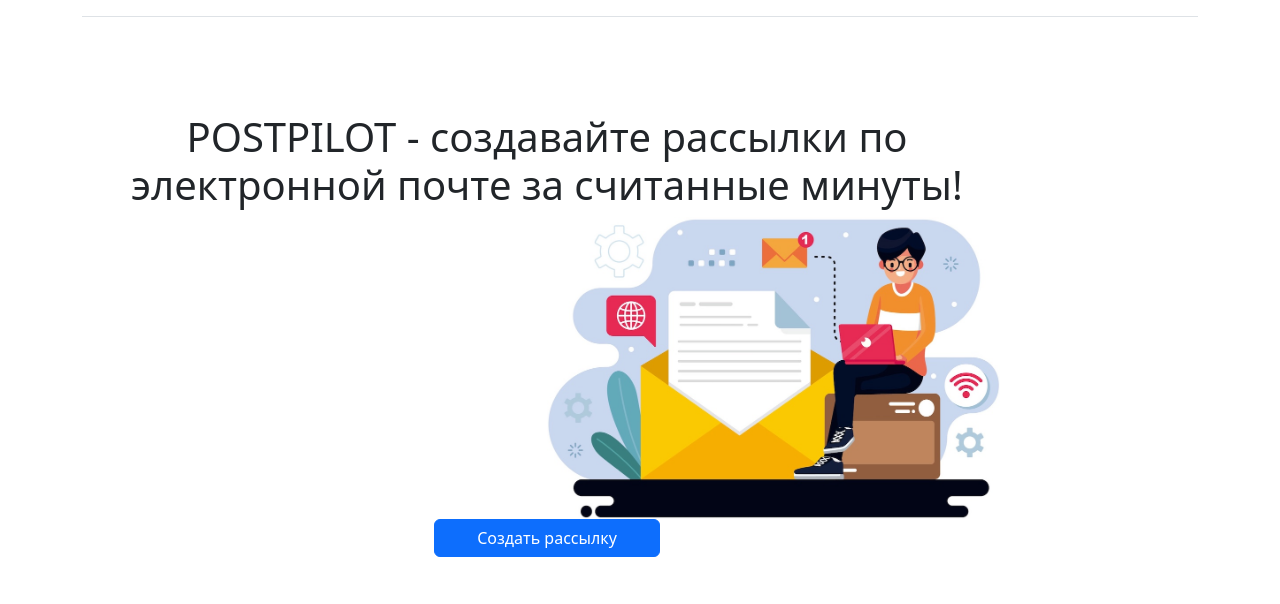
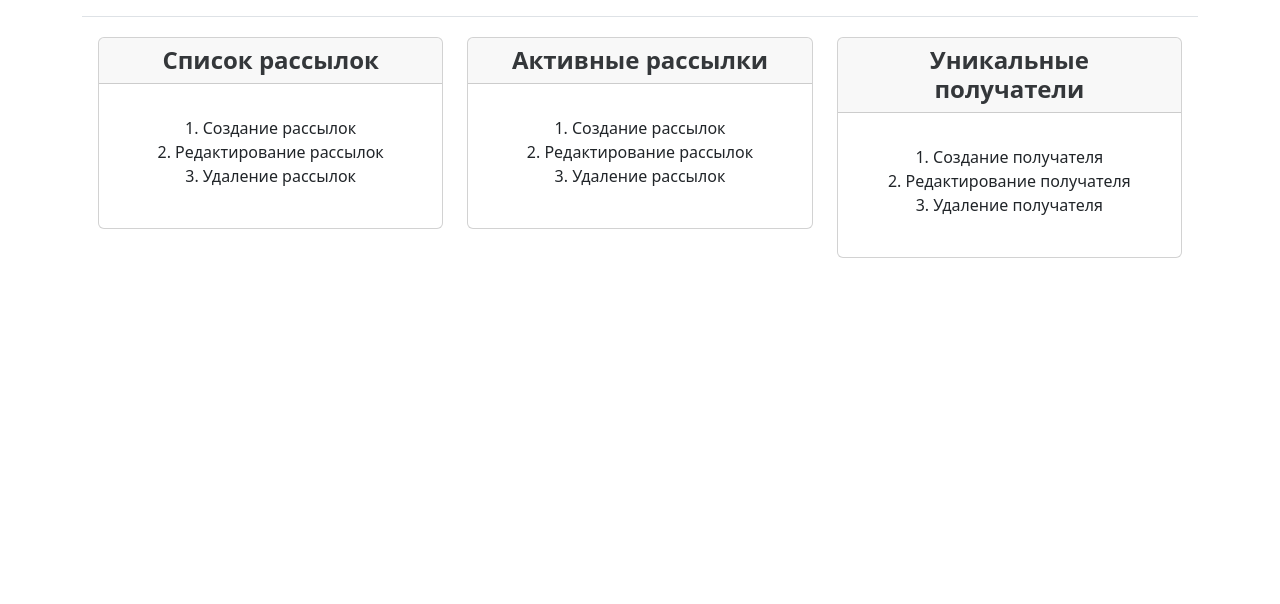
Before and after one commit to stasm-skypro/post_pilot, a Django app: template postpilot/templates/home.html in a window 1280 px wide. Shown: the part 83-687 px from the top of the page. Run offline with Django 5.2, Linux system fonts and the light colour scheme; the template is opened without the code that fills it, so the values that code supplies are empty; parts of the project's set-up code (start-up, migrations or seed data) failed here and were passed over; some libraries are stand-ins or nearby versions.

Commit message:
Refactore templates for welcome and home views

```diff
--- a/postpilot/templates/home.html
+++ b/postpilot/templates/home.html
@@ -3,23 +3,51 @@
 {% block content %}
 {% include 'navbar.html' %}
 
-<div class="container-fluid content-center pt-5 mt-5 pb-5 mb-5 bg-tertiary text-dark">
+<div class="pricing-header px-3 py-3 pt-md-1 pb-md-4 mx-auto text-center">
   <div class="row">
-    <div class="col-10">
-      <h1 class="text-center">POSTPILOT - создавайте рассылки по электронной почте за считанные минуты!</h1>
+    <div class="col-4">
+      <div class="card mb-4 box-shadow">
+        <div class="card-header">
+          <h4 class="my-0 fw-bold" style="color: #34373a;">Список рассылок</h4>
+        </div>
+        <div class="card-body">
+          <ul class="list-unstyled mt-3 mb-4">
+            <li>1. Создание рассылок</li>
+            <li>2. Редактирование рассылок</li>
+            <li>3. Удаление рассылок</li>
+          </ul>
+        </div>
+      </div>
     </div>
-  </div>
-  <div class="row">
-    <div class="col-10">
-      <img src="/media/postpilot/postpilot_small.jpg" width="50%" class="d-block ms-auto">
+    <div class="col-4">
+      <div class="card mb-4 box-shadow">
+        <div class="card-header">
+          <h4 class="my-0 fw-bold" style="color: #34373a;">Активные рассылки</h4>
+        </div>
+        <div class="card-body">
+          <ul class="list-unstyled mt-3 mb-4">
+            <li>1. Создание рассылок</li>
+            <li>2. Редактирование рассылок</li>
+            <li>3. Удаление рассылок</li>
+          </ul>
+        </div>
+      </div>
     </div>
-  </div>
-  <div class="row">
-    <div class="col-10">
-      <a href="#" class="btn btn-primary w-25 d-block mx-auto">Создать рассылку</a>
+    <div class="col-4">
+      <div class="card mb-4 box-shadow">
+        <div class="card-header">
+          <h4 class="my-0 fw-bold" style="color: #34373a;">Уникальные получатели</h4>
+        </div>
+        <div class="card-body">
+          <ul class="list-unstyled mt-3 mb-4">
+            <li>1. Создание получателя</li>
+            <li>2. Редактирование получателя</li>
+            <li>3. Удаление получателя</li>
+          </ul>
+        </div>
+      </div>
     </div>
   </div>
 </div>
 
-
 {% endblock %}
--- a/postpilot/templates/navbar.html
+++ b/postpilot/templates/navbar.html
@@ -2,14 +2,14 @@
   <nav class="navbar navbar-expand-lg bg-body-tertiary w-100">
     <div class="container-fluid">
       <img src="/media/postpilot/postpilot_logo2.jpg" class="rounded-circle" style="max-width: 10%">
-      <a class="navbar-brand" style="color: #34373a;border-radius: 25px;" href="{% url 'postpilot:home' %}">POSTPILOT</a>
+      <a class="navbar-brand" style="color: #34373a;border-radius: 25px;" href="{% url 'postpilot:welcome' %}">POSTPILOT</a>
       <button class="navbar-toggler" type="button" data-bs-toggle="collapse" data-bs-target="#navbarNavAltMarkup"
               aria-controls="navbarNavAltMarkup" aria-expanded="false" aria-label="Переключатель навигации">
         <span class="navbar-toggler-icon"></span>
       </button>
       <div class="collapse navbar-collapse" id="navbarNavAltMarkup">
         <div class="navbar-nav">
-          <a class="nav-link active" aria-current="page" href="{% url 'postpilot:recipient_list' %}">Список
+          <a class="nav-link active" aria-current="page" href="{% url 'postpilot:home' %}">Список
             рассылок</a>
           <a class="nav-link" href="#">Активные рассылки</a>
           <a class="nav-link" href="#">Уникальные получатели</a>
--- a/postpilot/urls.py
+++ b/postpilot/urls.py
@@ -1,14 +1,11 @@
 from django.urls import path
 
 from .apps import PostpilotConfig
-from .views import RecipientCreateView, RecipientListView, RecipientDeleteView, RecipientUpdateView, HomeView
+from .views import HomeView, WelcomeView
 
 app_name = PostpilotConfig.name
 
 urlpatterns = [
-    path('', HomeView.as_view(), name='home'),  # Главная страница приложения
-    path('recipient_list/', RecipientListView.as_view(), name='recipient_list'),
-    path('recipient_form/', RecipientCreateView.as_view(), name='recipient_create'),
-    path('recipient_form/<int:pk>', RecipientUpdateView.as_view(), name='recipient_update'),
-    path('recipient_confirm_delete/<int:pk>', RecipientDeleteView.as_view(), name='recipient_delete'),
+    path("", WelcomeView.as_view(), name="welcome"),  # Главная страница приложения
+    path("home/", HomeView.as_view(), name="home"),
 ]
```
Also changed, not shown: postpilot/templates/postpilot/recipient_list.html (deleted, +0 -53 lines), postpilot/templates/welcome.html (added, +25 -0 lines), postpilot/views.py (+21 -13 lines).
